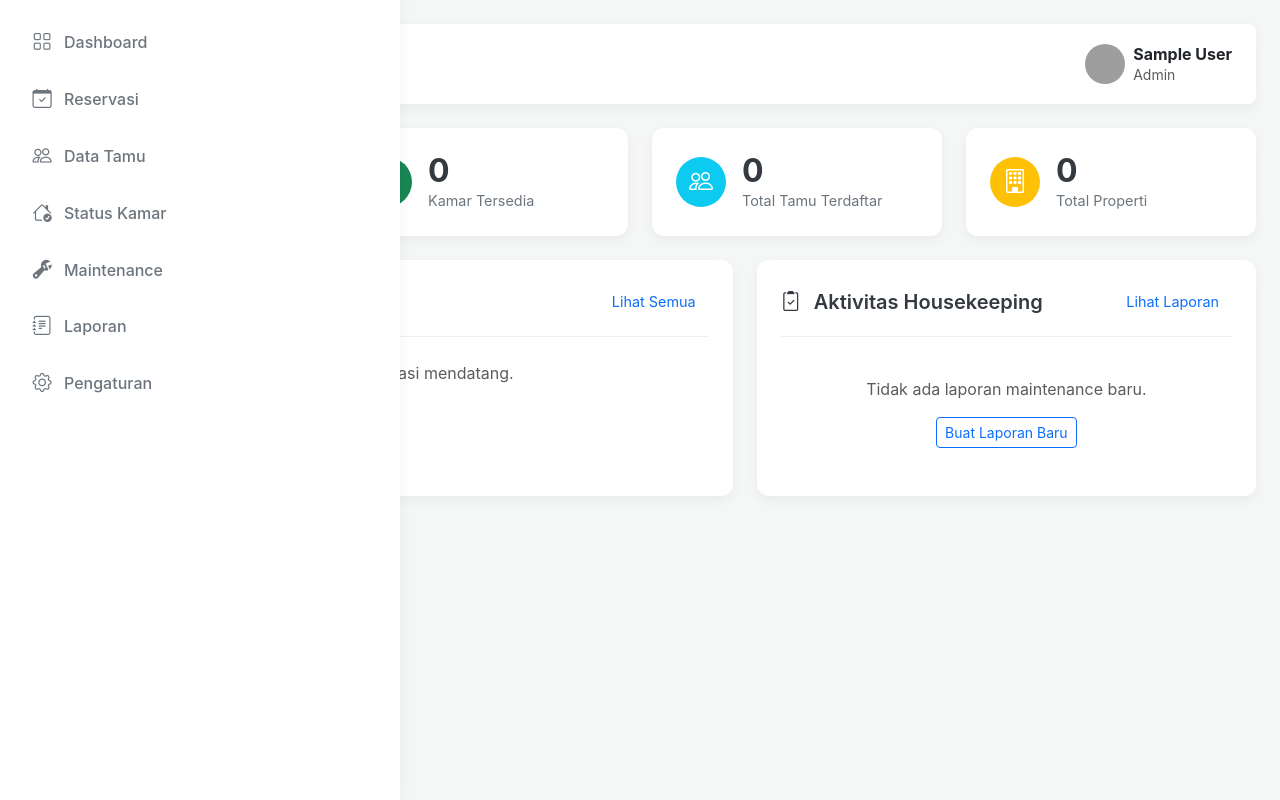
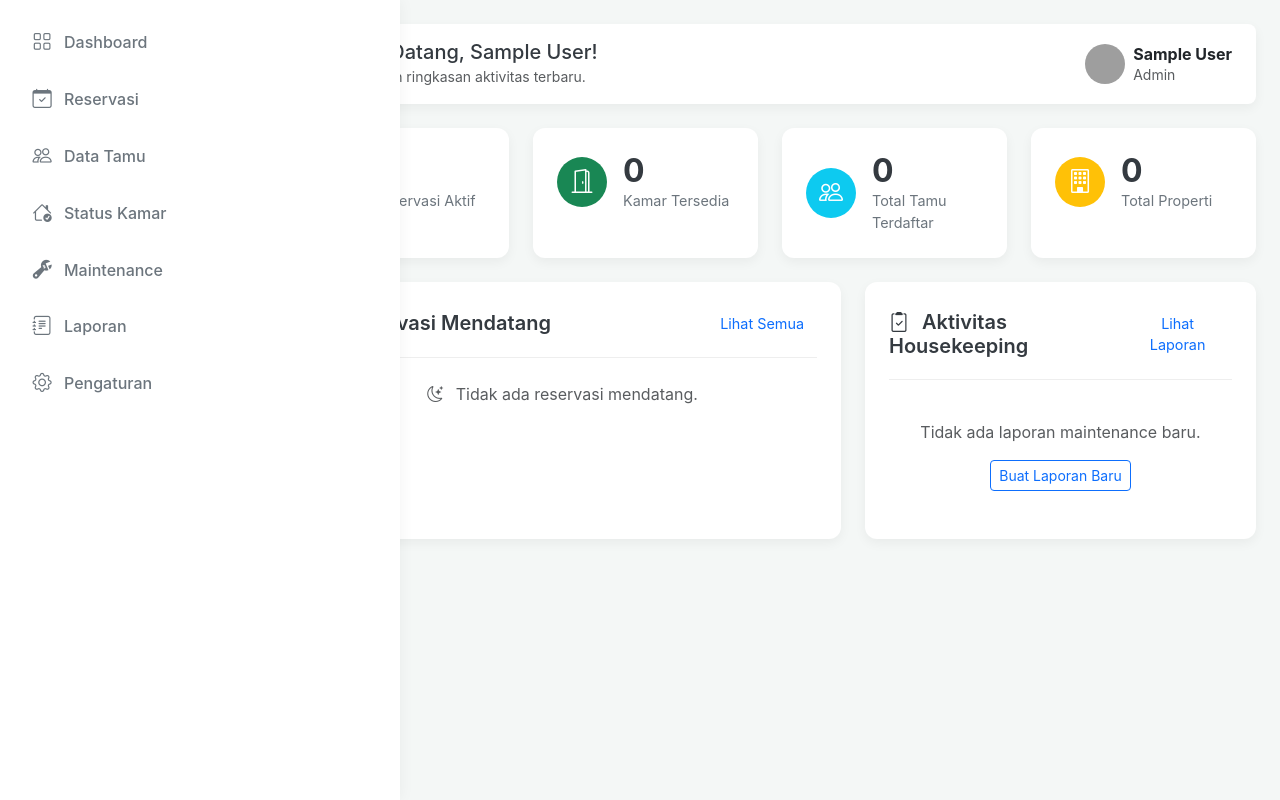
Before and after one commit to riskinurhadi/naretabyrnara, a PHP site: page /homiq/index.php in a window 1280 px wide. Run offline with PHP 8.4, Linux system fonts and the light colour scheme; the visitor is signed in with stand-in values (Sample User, id 1); data that the repository does not hold is empty; grey boxes are pictures that could not be loaded.

Commit message:
modified:   homiq/index.php

```diff
--- a/homiq/index.php
+++ b/homiq/index.php
@@ -83,6 +83,8 @@ $result_reservasi_terbaru = $koneksi->query($query_reservasi);
                 margin-left: var(--sidebar-width);
                 width: calc(100% - var(--sidebar-width));
             }
+            /* Push body to give a stable left column and avoid overlay issues */
+            body { margin-left: var(--sidebar-width); }
         }
 
         /* Di bawah 992px (mobile), main-content akan full-width */
@@ -116,6 +118,9 @@ $result_reservasi_terbaru = $koneksi->query($query_reservasi);
             box-shadow: 0 4px 12px rgba(0, 0, 0, 0.05);
             margin-bottom: 1.5rem;
         }
+        /* Ensure layer ordering so sidebar doesn't visually overlap content on some setups */
+        .offcanvas-lg { z-index: 1020; }
+        #main-content { position: relative; z-index: 1; }
         .user-profile .dropdown-toggle::after { display: none; }
         .user-profile img { width: 40px; height: 40px; border-radius: 50%; object-fit: cover; }
         .stat-card {
```
